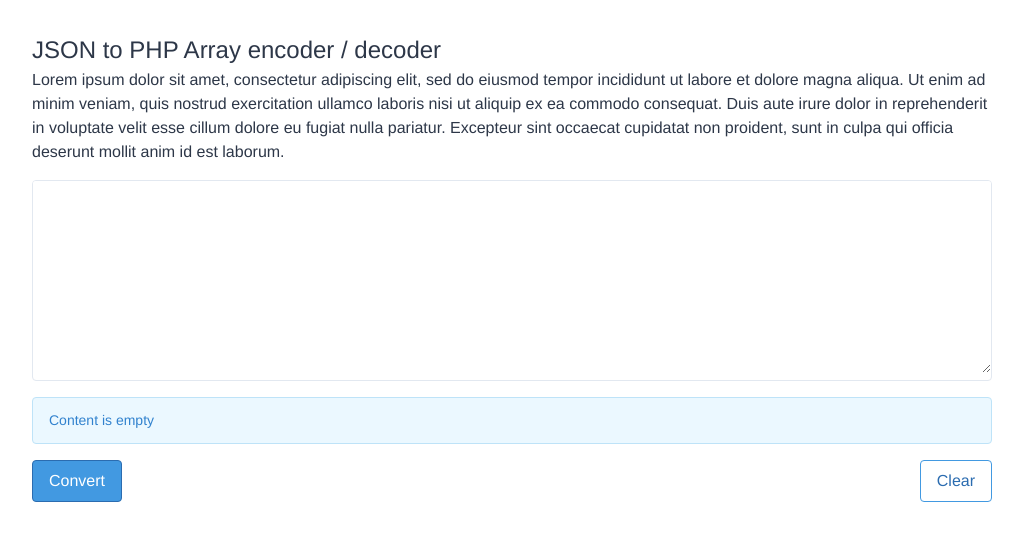
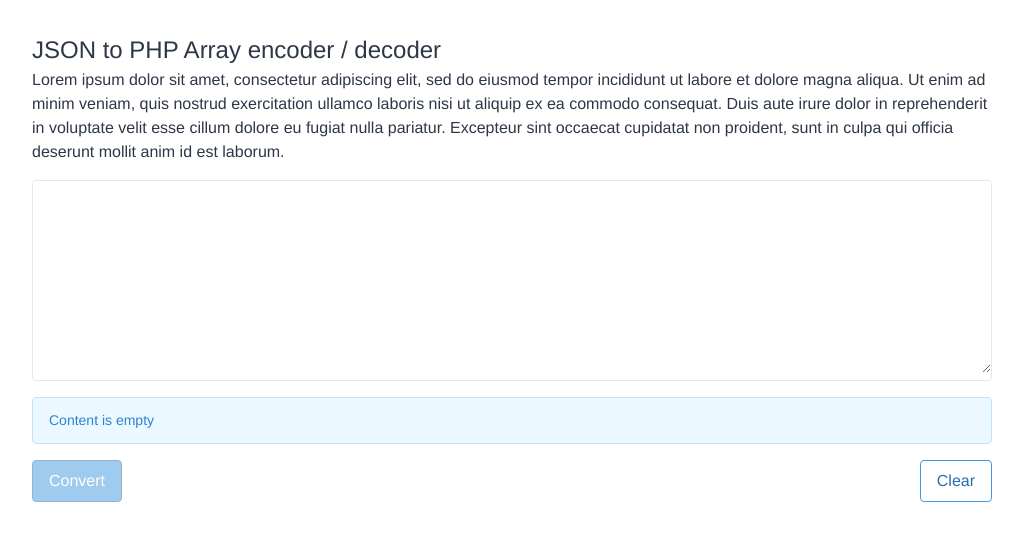
Before and after one commit to dlind555/json2php, a Vue app: page / in a window 1280 px wide. Shown: the top 540 px of the page, without its empty margins (128-1151 px from the left). Built offline with nearby package versions, Linux system fonts and the light colour scheme.

Commit message:
Set the convert button to disabled if the content can not be converted

```diff
--- a/src/components/ButtonConvert.vue
+++ b/src/components/ButtonConvert.vue
@@ -1,14 +1,31 @@
 <template>
   <button
-    class="bg-blue-500 hover:bg-blue-700 text-white font-semi-bold mr-2 py-2 px-4 border border-blue-700 rounded"
+    class="text-white font-semi-bold mr-2 py-2 px-4 border rounded"
+    :class="buttonStyle"
+    :disabled="!canConvert"
   >
     Convert
   </button>
 </template>
 
 <script>
+import { mapGetters } from "vuex";
+
 export default {
-  name: "ButtonConvert"
+  name: "ButtonConvert",
+  computed: {
+    ...mapGetters(["canConvert"]),
+    buttonStyle() {
+      return this.canConvert
+        ? ["bg-blue-500", "hover:bg-blue-700", "border-blue-700"]
+        : [
+            "bg-blue-500",
+            "border-blue-700",
+            "opacity-50",
+            "cursor-not-allowed"
+          ];
+    }
+  }
 };
 </script>
 
--- a/src/store.js
+++ b/src/store.js
@@ -27,6 +27,13 @@ export default new Vuex.Store({
           return "Content is a JSON object/array";
         }
       }
+    },
+    canConvert(state, getters) {
+      return (
+        !getters.contentHasErrors &&
+        state.contentIsJson &&
+        !state.contentIsJsonValue
+      );
     }
   },
   mutations: {
```
